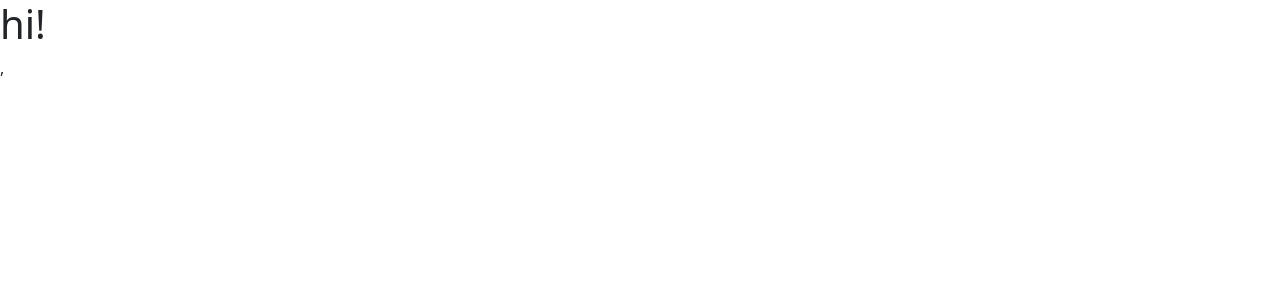
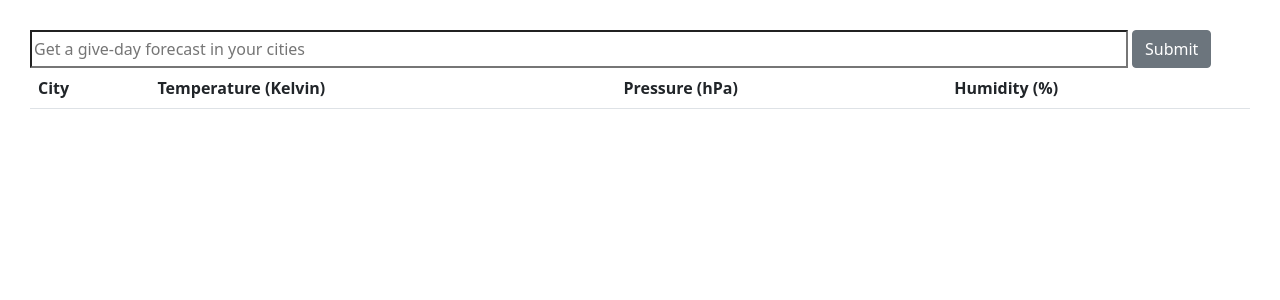
Before and after one commit to hnqle3/p5-weather-hoale, a React (Create React App) app: page / in a window 1280 px wide. Shown: the top 300 px of the page. Built offline with nearby package versions, Linux system fonts and the light colour scheme.

Commit message:
Able to save user searches as an array in Redux store

```diff
--- a/package.json
+++ b/package.json
@@ -6,12 +6,15 @@
     "@testing-library/jest-dom": "^5.16.2",
     "@testing-library/react": "^12.1.3",
     "@testing-library/user-event": "^13.5.0",
+    "axios": "^0.26.0",
     "bootstrap": "^5.1.3",
     "react": "^17.0.2",
     "react-dom": "^17.0.2",
     "react-redux": "^7.2.6",
     "react-scripts": "5.0.0",
+    "react-sparklines": "^1.7.0",
     "redux": "^4.1.2",
+    "redux-promise": "^0.6.0",
     "web-vitals": "^2.1.4"
   },
   "scripts": {
--- /dev/null
+++ b/src/actions/index.js
@@ -0,0 +1,34 @@
+import _ from 'axios'
+
+const API_KEY = "13cba0f98bd190f549ee25674a05fd7a"
+//interpolated key into url
+ const ROOT_URL=`https://api.openweathermap.org/data/2.5/forecast?appid=${API_KEY}`
+
+ export const FETCH_WEATHER="FETCH_WEATHER"
+
+ export function fetchWeather(city){
+     const url=`${ROOT_URL}&q=${city},us`
+
+     const request = _.get(url)
+
+     console.log('Request (pre middleware):', request);
+     return{
+         type: FETCH_WEATHER,
+         payload: request
+     }
+ }
+
+//  import axios from 'axios';
+// const API_KEY = "342834219a529fa93daa7974902e8cc4";
+// const ROOT_URL =`https://api.openweathermap.org/data/2.5/forecast?appid=${API_KEY}`;
+// export const FETCH_WEATHER = 'FETCH_WEATHER';
+// export function fetchWeather(city){
+//  const url = `${ROOT_URL}&q=${city},us`;
+//  // axios.get(url) returns a promise
+//  const request = axios.get(url);
+//  console.log('Request (pre middleware):', request);
+//  return {
+//  type: FETCH_WEATHER,
+//  payload: request
+//  }
+// }
--- a/src/components/App.js
+++ b/src/components/App.js
@@ -1,10 +1,15 @@
 import React,{Component} from 'react'
-
+import SearchBar from '../containers/search_bar'
+import WeatherList from "../containers/weather_list";
 export default class App extends Component{
     render() {
         return(
             <div className="Container">
-                <h1>hi!</h1>
+                <div className="search-bar">
+                    <SearchBar/>
+                    <WeatherList/>
+                </div>
+
             </div>
         )
     }
--- /dev/null
+++ b/src/containers/search_bar.js
@@ -0,0 +1,45 @@
+import React,{Component} from "react";
+import {fetchWeather} from "../actions/index"
+
+import {connect} from "react-redux"
+import {bindActionCreators} from 'redux'
+class SearchBar extends Component{
+    constructor(props){
+        super(props)
+        this.state={term:''}
+        this.onInputChange=this.onInputChange.bind(this)
+        this.onFormSubmit =this.onFormSubmit.bind(this)
+    }
+    onInputChange(event){
+        this.setState({term:event.target.value})
+    }
+    onFormSubmit(event){
+        event.preventDefault()
+        this.props.fetchWeather(this.state.term)
+        this.setState({term:""})
+    }
+    render(){
+        return(
+            <form onSubmit={this.onFormSubmit} className="input-group">
+                <input
+                    placeholder="Get a give-day forecast in your cities"
+                    value={this.state.term}
+                    className="form-ctonrol"
+                    onChange={this.onInputChange}
+                />
+
+                <span className="input-group-btn">
+                    <button type ="submit" className="btn btn-secondary">
+                        Submit
+                    </button>
+                </span>
+            </form>
+        )
+    }
+}
+
+function mapDispatchToProps(dispatch){
+    return bindActionCreators({fetchWeather:fetchWeather},dispatch)
+}
+export default connect(null, mapDispatchToProps)
+(SearchBar);
--- /dev/null
+++ b/src/containers/weather_list.js
@@ -0,0 +1,31 @@
+import React, { Component } from "react";
+import { connect } from 'react-redux';
+import { Sparklines, SparklinesLine } from "react-sparklines";
+class WeatherList extends Component {
+
+
+ render() {
+ return(
+ <table className="table table-hover">
+ <thead>
+ <tr>
+ <th>City</th>
+ <th>Temperature (Kelvin)</th>
+ <th>Pressure (hPa)</th>
+ <th>Humidity (%)</th>
+ </tr>
+ </thead>
+ <tbody>
+ </tbody>
+ </table>
+ )
+ }
+}
+// function mapStateToProps(state){
+// return { weather:state.weather };
+// }
+// ES6 equivalent for the function above
+function mapStateToProps({ weather }){
+ return { weather };
+}
+export default connect(mapStateToProps)(WeatherList);
--- a/src/index.css
+++ b/src/index.css
@@ -11,3 +11,11 @@ code {
   font-family: source-code-pro, Menlo, Monaco, Consolas, 'Courier New',
     monospace;
 }
+
+.search-bar{
+  margin:30px;
+}
+.search-bar input {
+  margin-right: 5px;
+  width: 90%;
+}
--- a/src/index.js
+++ b/src/index.js
@@ -8,15 +8,16 @@ import './index.css'
 import {createStore, applyMiddleware, compose} from 'redux'
 import {Provider} from 'react-redux'
 import {composeWithDevTools} from 'redux-devtools-extension'
+import ReduxPromise from 'redux-promise'
 
 import rootReducer from './reducers'
 //might be {}
-const store = createStore(rootReducer,{},composeWithDevTools(applyMiddleware()))
+const store = createStore(rootReducer,{},composeWithDevTools(applyMiddleware(ReduxPromise)))
 ReactDOM.render(
   <React.StrictMode>
     <Provider store={store}>
     <App />
-    </Provider>,
+    </Provider>
   </React.StrictMode>,
   document.getElementById('root')
 );
--- a/src/reducers/index.js
+++ b/src/reducers/index.js
@@ -1,6 +1,7 @@
 import { combineReducers } from "redux";
+import WeatherReducer from './reducer_weather'
 const rootReducer =combineReducers({
-
+    weather: WeatherReducer
 })
 
 export default rootReducer
--- /dev/null
+++ b/src/reducers/reducer_weather.js
@@ -0,0 +1,9 @@
+import { FETCH_WEATHER } from "../actions/index";
+export default function(state = [], action) {
+ // console.log('Action received (post middleware):', action);
+ switch (action.type) {
+ case FETCH_WEATHER:
+ return [ action.payload.data, ...state ];
+ }
+ return state;
+}
```
Also changed, not shown: 1 other file (tests, documents, lock files or other folders).
